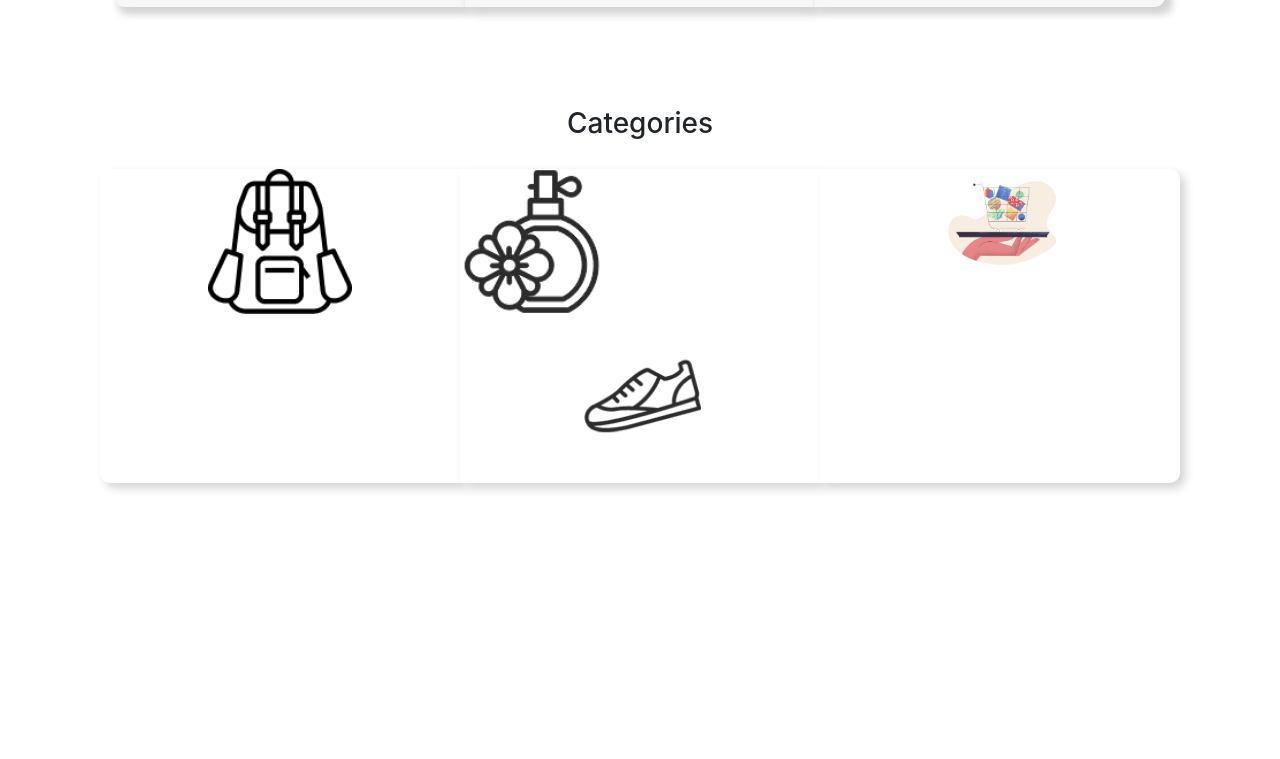
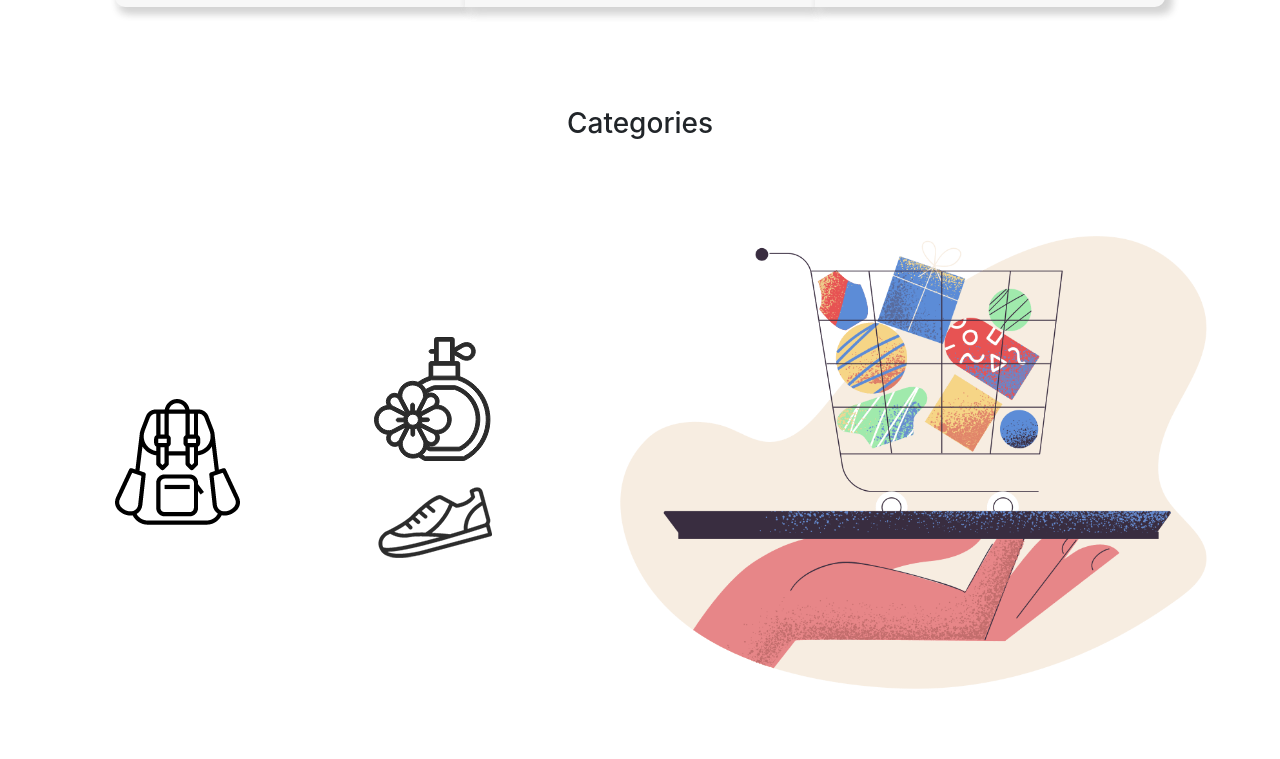
Before and after one commit to mshamsur/hot-gadgets, a plain HTML site: page index.html in a window 1280 px wide. Shown: the part 1911-2670 px from the top of the page. Before the commit the page ends 2494 px from the top, so only its background shows below. Drawn offline with nearby package versions, Linux system fonts and the light colour scheme.

Commit message:
udapte done

```diff
--- a/index.html
+++ b/index.html
@@ -189,37 +189,35 @@
 
                         </div>
 
-                    <div class="container-categories">
+                    <div class="container-fluid w-75%">
+                      <div class="row align-items-center">
+                        <div class="col-md-3">
+                          <img src="images/Categories/bag.png" alt="">
+                        </div>
+                        <div class="row flex-column">
+                          <div class="col-md-2">
+                            <img src="images/Categories/perfume.png" alt="">
+                          </div>
 
-                        <div class="card-group category">
+                          <div class="col-md-2">
+                            <img src="images/Categories/shoe.png" alt="">
+                          </div>
 
-                            <div class="card align-items-center">
-                              <img src="images/Categories/bag.png" class="card-img-top" alt="...">
-                              <div class="card-body">
+                        </div>
 
-
-                              </div>
-                            </div>
-                            <div class="card">
-                              <img src="images/Categories/perfume.png" class="card-img-top" alt="...">
-                              <div class="card-body">
-                                  <div>
-                                      <img src="images/Categories/shoe.png" alt="">
-                                  </div>
-
-                              </div>
-                            </div>
-                            <div class="card align-items-center">
-                              <img src="images/Categories/pale-order.png" class="card-img-top" alt="...">
-                              <div class="card-body">
-
-                              </div>
-                            </div>
-                          </div>
-                           </div>
+                        <div class="div col-md-5">
+                          <img src="images/Categories/pale-order.png" alt="">
+                        </div>
 
 
 
+
+                      </div>
+
+
+
+
+                    </div>
 
 
 
```
